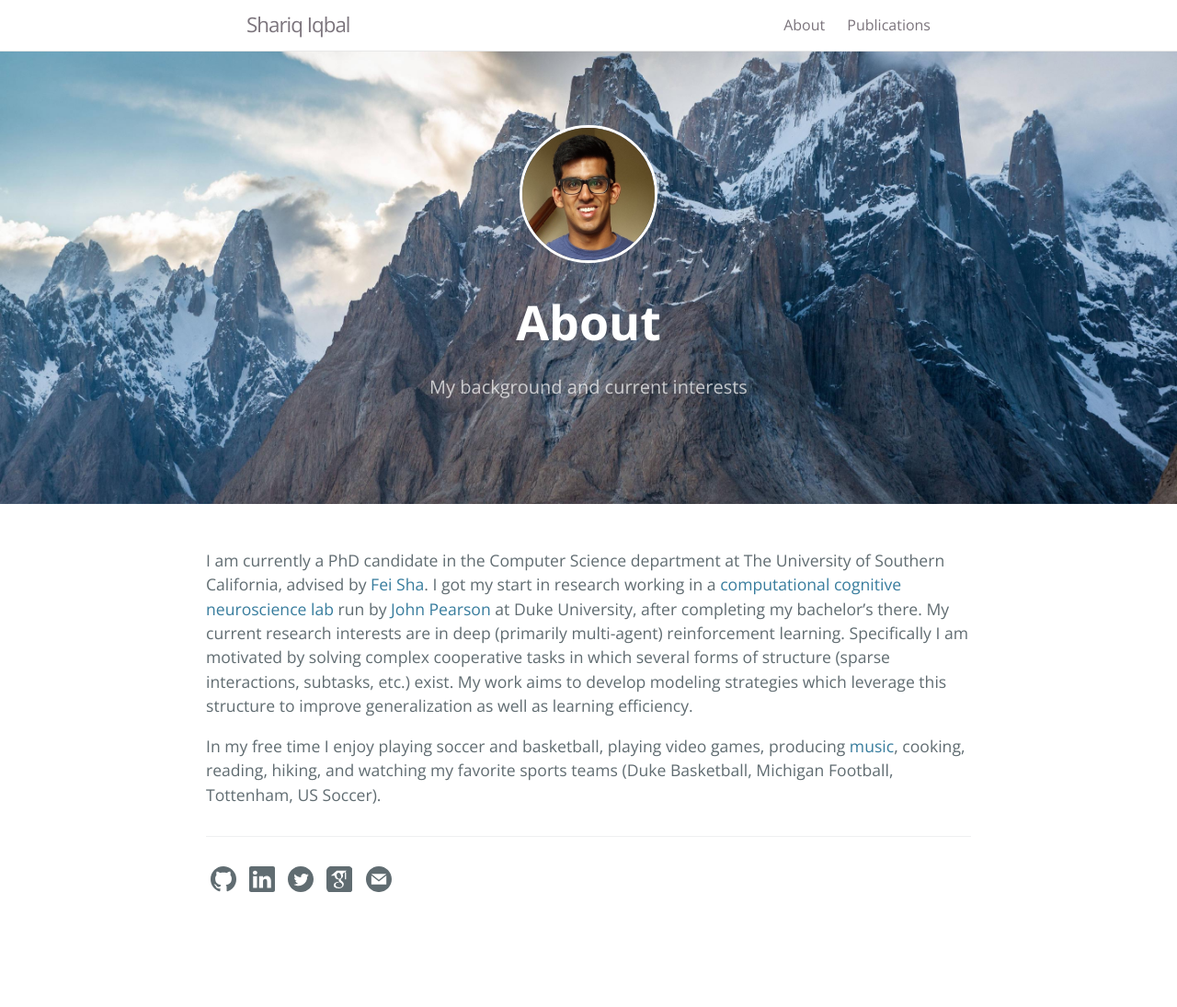
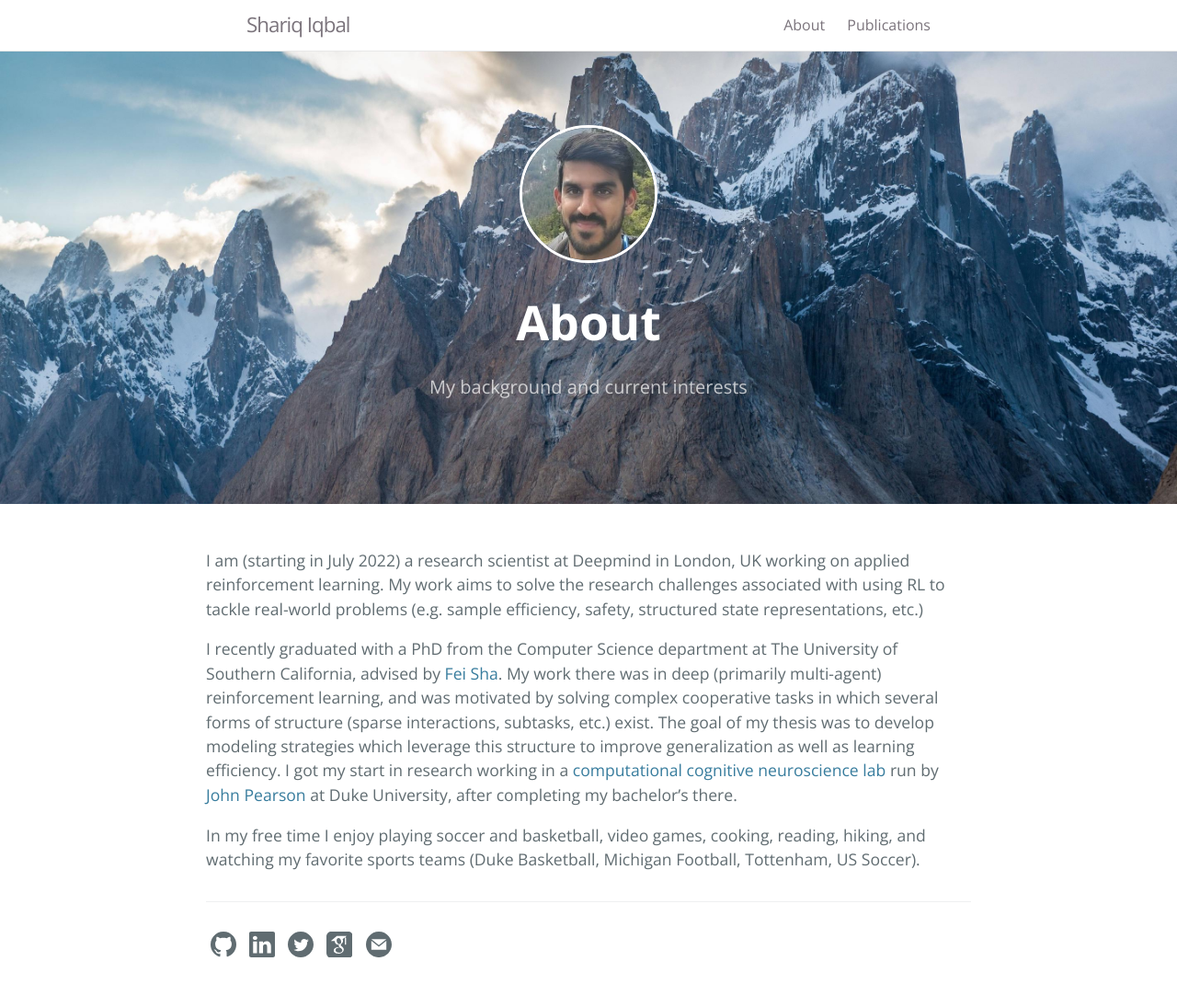
Before and after one commit to shariqiqbal2810/shariqiqbal2810.github.io, a Jekyll site: the page built from about.md, in a window 1280 px wide. Shown: the whole page at 92% size. Built offline with Jekyll 4.4.1, drawn with Linux system fonts in a browser that asks for light colours; a style sheet for code colours, icons or effects is not loaded; before the commit the page ends 1024 px from its top, so only the background shows below that.

Commit message:
post-PhD site update

```diff
--- a/_config.yml
+++ b/_config.yml
@@ -1,5 +1,5 @@
 title: Shariq Iqbal
-description: PhD student at USC Computer Science. Researching Machine Learning.
+description: Research Scientist at Deepmind London. Working on applied RL.
 
 baseurl:  # change this to the subpath of your site, e.g. /blog. Leave it empty if you don't need it.
 url: "https://shariqiqbal2810.github.io" # change this to the base hostname & protocol for your site
--- a/_layouts/default.html
+++ b/_layouts/default.html
@@ -74,7 +74,7 @@
     <section class="page-header">
       {% if page.layout != "post" %}
         <a href="{{ site.url }}" title="{{ site.title }}">
-          <img src="{{ "/images/profile.png"}}" class="user-image" alt="My Profile Photo">
+          <img src="{{ "/images/profile.jpeg"}}" class="user-image" alt="My Profile Photo">
         </a>
       {% endif %}
       <h1 class="project-name">{{ page-title }}</h1>
--- a/about.md
+++ b/about.md
@@ -4,10 +4,12 @@ title: About
 tagline: My background and current interests
 permalink: /about.html
 ---
-I am currently a PhD candidate in the Computer Science department at The University of Southern California, advised by [Fei Sha](http://www-bcf.usc.edu/~feisha/).
+I am (starting in July 2022) a research scientist at Deepmind in London, UK working on applied reinforcement learning.
+My work aims to solve the research challenges associated with using RL to tackle real-world problems (e.g. sample efficiency, safety, structured state representations, etc.)
+
+I recently graduated with a PhD from the Computer Science department at The University of Southern California, advised by [Fei Sha](http://www-bcf.usc.edu/~feisha/).
+My work there was in deep (primarily multi-agent) reinforcement learning, and was motivated by solving complex cooperative tasks in which several forms of structure (sparse interactions, subtasks, etc.) exist.
+The goal of my thesis was to develop modeling strategies which leverage this structure to improve generalization as well as learning efficiency.
 I got my start in research working in a [computational cognitive neuroscience lab](https://pearsonlab.github.io/) run by [John Pearson](http://jmxpearson.com/) at Duke University, after completing my bachelor's there.
-My current research interests are in deep (primarily multi-agent) reinforcement learning.
-Specifically I am motivated by solving complex cooperative tasks in which several forms of structure (sparse interactions, subtasks, etc.) exist.
-My work aims to develop modeling strategies which leverage this structure to improve generalization as well as learning efficiency.
 
-In my free time I enjoy playing soccer and basketball, playing video games, producing [music](https://soundcloud.com/sharqq), cooking, reading, hiking, and watching my favorite sports teams (Duke Basketball, Michigan Football, Tottenham, US Soccer).
+In my free time I enjoy playing soccer and basketball, video games, cooking, reading, hiking, and watching my favorite sports teams (Duke Basketball, Michigan Football, Tottenham, US Soccer).
```
Also changed, not shown: _data/experiences.yml (+7 -2 lines), images/profile.jpeg (added), images/profile.png (deleted).
